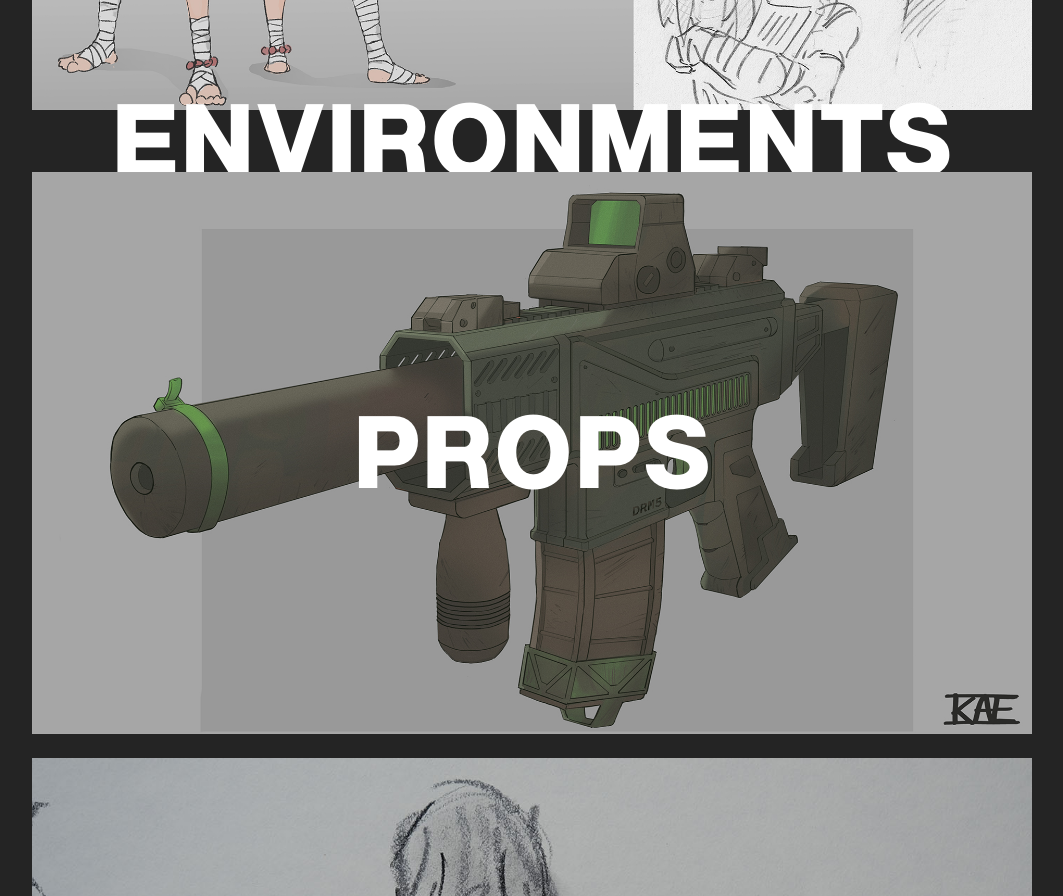
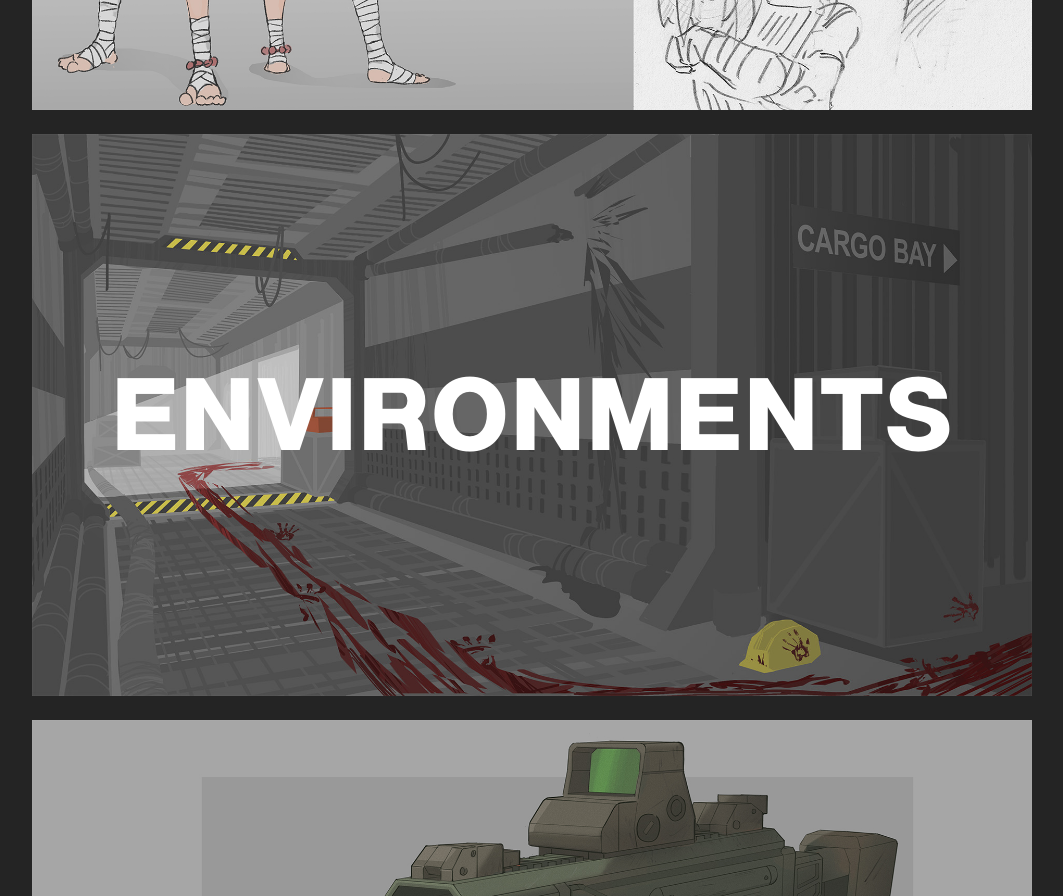
Before and after one commit to kringlehub/kringlehub.github.io, a plain HTML site: page index.html in a window 1280 px wide. Shown: the part 700-1596 px from the top of the page, without its empty margins (108-1171 px from the left). Drawn offline with Linux system fonts and the light colour scheme.

Commit message:
Fix (1.2 )index.html

```diff
--- a/index.html
+++ b/index.html
@@ -58,7 +58,7 @@
                 </div>
 
                 <div class="gallery-picture home-select-hover">
-                    <a href="Pages/Freestyle.html"><img class="" src="/Images/Environments/Scifi Murder EXP2.jpg" alt=""></a>
+                    <a href="Pages/Freestyle.html"><img class="" src="/Images/Environments/2.jpg" alt=""></a>
                     <a href="Pages/Environments.html" style="text-decoration:none" class="home-picture-text">ENVIRONMENTS </a>
 
                 </div>
```
